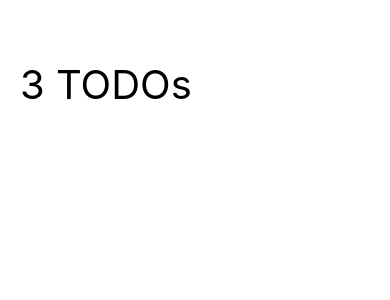
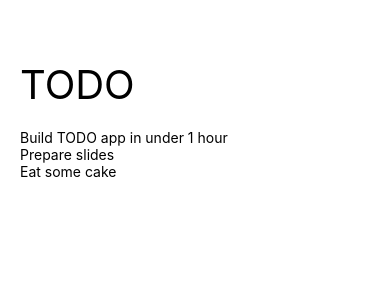
Before and after one commit to frantic/todo, a React Native app: screen / in a window 390 px wide. Shown: the top 300 px of the page. Built offline with nearby package versions, Linux system fonts and the light colour scheme.

Commit message:
Add TodoList component

```diff
--- /dev/null
+++ b/App/Components/TodoList.js
@@ -0,0 +1,24 @@
+import React from 'react';
+import { StyleSheet, Text, View, FlatList } from 'react-native';
+
+export default class TodoList extends React.Component {
+  render() {
+    return (
+      <View style={styles.container}>
+        <FlatList
+          data={this.props.todos}
+          keyExtractor={item => item.id}
+          renderItem={({item}) => <Text>{item.title}</Text>}
+        />
+      </View>
+    );
+  }
+}
+
+const styles = StyleSheet.create({
+  container: {
+    flex: 1,
+    padding: 20,
+    backgroundColor: '#fff',
+  },
+});
--- a/App/Screens/TodoScreen.js
+++ b/App/Screens/TodoScreen.js
@@ -1,6 +1,8 @@
 import React from 'react';
 import { StyleSheet, Text, View, FlatList } from 'react-native';
 import { connect } from 'react-redux';
+
+import TodoList from '../Components/TodoList';
 
 @connect(mapStateToProps)
 export default class TodoScreen extends React.Component {
@@ -8,8 +10,9 @@ export default class TodoScreen extends React.Component {
     return (
       <View style={styles.container}>
         <Text style={styles.logo}>
-          {this.props.todos.length} TODOs
+          TODO
         </Text>
+        <TodoList todos={this.props.todos} />
       </View>
     );
   }
```
